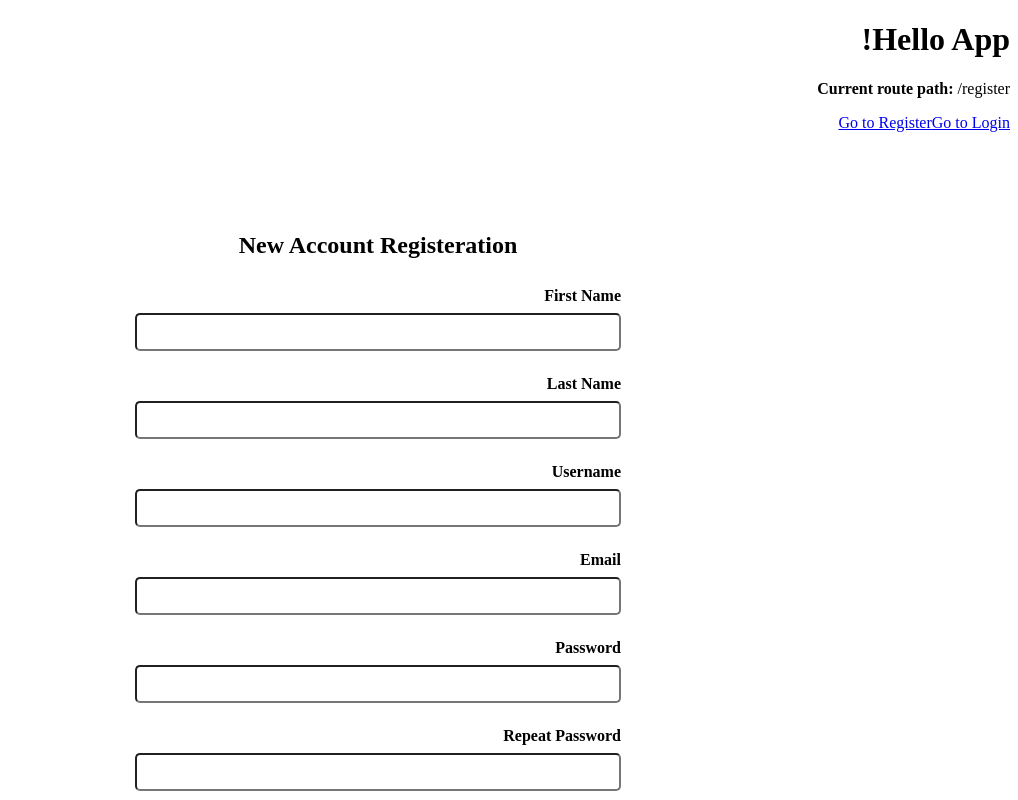
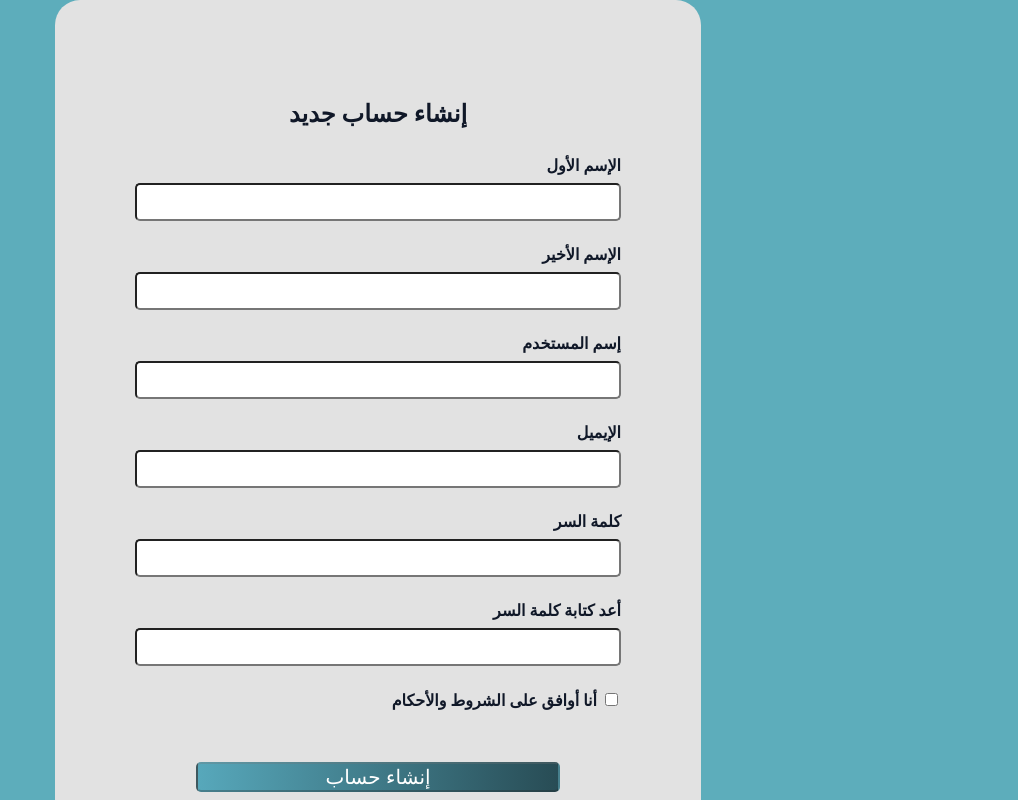
Before and after one commit to AboFawaz305/holberton-portfolio-project, a Vue app in the folder stage4/frontend/: page /register in a window 1280 px wide. Shown: the top 800 px of the page, without its empty margins (262-1280 px from the left). Built offline with nearby package versions, Linux system fonts and the light colour scheme.

Commit message:
complete registeration page styles store multiple emails per user support

```diff
--- a/stage4/frontend/index.html
+++ b/stage4/frontend/index.html
@@ -1,6 +1,5 @@
 <!doctype html>
 <html lang="ar" dir="rtl">
-
   <head>
     <meta charset="UTF-8" />
     <link rel="icon" href="/favicon.ico" />
@@ -8,9 +7,8 @@
     <title>Vite App</title>
   </head>
 
-<body">
+  <body>
     <div id="app"></div>
     <script type="module" src="/src/main.ts"></script>
   </body>
-
 </html>
--- a/stage4/frontend/src/App.vue
+++ b/stage4/frontend/src/App.vue
@@ -1,12 +1,6 @@
 <script setup lang="ts"></script>
 
 <template>
-  <h1>Hello App!</h1>
-  <p><strong>Current route path:</strong> {{ $route.fullPath }}</p>
-  <nav>
-    <RouterLink to="/register">Go to Register</RouterLink>
-    <RouterLink to="/login">Go to Login</RouterLink>
-  </nav>
   <main>
     <RouterView />
   </main>
--- a/stage4/frontend/src/main.ts
+++ b/stage4/frontend/src/main.ts
@@ -1,6 +1,8 @@
 import { createApp } from 'vue'
 import App from './App.vue'
 import router from './router'
+
+import './styles/global.scss'
 
 const app = createApp(App)
 
--- a/stage4/frontend/src/router/RegisterView.vue
+++ b/stage4/frontend/src/router/RegisterView.vue
@@ -5,16 +5,28 @@ export default {
   data() {
     return {
       registerationFormSchema: object({
-        firstname: string().required().min(3).max(25),
-        lastname: string().required().min(3).max(25),
-        username: string().required().min(3).max(25),
-        email: string().required().email(),
-        password: string().required().min(8).max(50),
+        firstname: string()
+          .required('هذا الحقل إلزامي')
+          .min(3, 'أدخل على الأقل ٣ أحرف')
+          .max(25, 'هذا الحقل يجب ألا يتعدى ٢٥ حرف'),
+        lastname: string()
+          .required('هذا الحقل إلزامي')
+          .min(3, 'أدخل على الأقل ٣ أحرف')
+          .max(25, 'هذا الحقل يجب ألا يتعدى ٢٥ حرف'),
+        username: string()
+          .required('هذا الحقل إلزامي')
+          .min(3, 'أدخل على الأقل ٣ أحرف')
+          .max(25, 'هذا الحقل يجب ألا يتعدى ٢٥ حرف'),
+        email: string().required('هذا الحقل إلزامي').email('يجب أن يكون الإيميل صالحا'),
+        password: string()
+          .required('هذا الحقل إلزامي')
+          .min(8, 'أدخل على الأقل ٨ أحرف')
+          .max(50, 'هذا الحقل يجب ألا يتعدى ٥٠ حرف'),
         repeatPassword: string()
-          .required()
-          .min(8)
-          .max(50)
-          .oneOf([yupRef('password')], 'Passwords dont match'),
+          .required('هذا الحقل إلزامي')
+          .min(8, 'أدخل على الأقل ٨ أحرف')
+          .max(50, 'هذا الحقل يجب ألا يتعدى ٥٠ حرف')
+          .oneOf([yupRef('password')], 'كلمات السر لا تتطابق'),
       }),
       registerationErrorMessage: '',
       registerationSucccessMessage: '',
@@ -48,33 +60,34 @@ export default {
         return
       }
       this.registerationErrorMessage = ''
-      this.registerationSucccessMessage = 'Registeratoin done sucessfully'
+      this.registerationSucccessMessage = 'تم إنشاء الحساب بنجاح'
       this.$router.push('/')
     },
   },
 }
 </script>
 <template>
+  <div class="container">
     <Form @submit="onSubmit" :validation-schema="registerationFormSchema">
-    <h2>New Account Registeration</h2>
+      <h2>إنشاء حساب جديد</h2>
       <p v-if="registerationErrorMessage.length">{{ registerationErrorMessage }}</p>
       <p v-if="registerationSucccessMessage.length">{{ registerationSucccessMessage }}</p>
-    <label for="firstname">First Name</label>
+      <label for="firstname">الإسم الأول</label>
       <ErrorMessage name="firstname" />
       <Field id="firstname" name="firstname" />
-    <label for="lastname">Last Name</label>
+      <label for="lastname">الإسم الأخير</label>
       <ErrorMessage name="lastname" />
       <Field id="lastname" name="lastname" />
-    <label for="username"> Username</label>
+      <label for="username">إسم المستخدم</label>
       <ErrorMessage name="username" />
       <Field id="username" name="username" />
-    <label for="email">Email</label>
+      <label for="email">الإيميل</label>
       <ErrorMessage name="email" />
       <Field id="email" name="email" />
-    <label for="password">Password</label>
+      <label for="password">كلمة السر</label>
       <ErrorMessage name="password" />
       <Field id="password" name="password" type="password" />
-    <label for="repeatPassword">Repeat Password</label>
+      <label for="repeatPassword">أعد كتابة كلمة السر</label>
       <ErrorMessage name="repeatPassword" />
       <Field id="repeatPassword" name="repeatPassword" type="password" />
       <label for="termsAndConditions">
@@ -84,14 +97,20 @@ export default {
           v-model="isTheUserAgreeToTermsAndConditions"
           type="checkbox"
         />
-      I agree to the terms and conditions.
+        أنا أوافق على الشروط والأحكام
       </label>
-    <button :disabled="!isTheUserAgreeToTermsAndConditions" type="submit">Register</button>
+      <button :disabled="!isTheUserAgreeToTermsAndConditions" type="submit">إنشاء حساب</button>
     </Form>
+  </div>
 </template>
-<style scoped>
+<style scoped lang="scss">
+:root {
+}
 * {
   /* border: 1px red solid; */
+}
+.container {
+  background-color: #5dadbb;
 }
 
 h2 {
@@ -106,6 +125,7 @@ form {
   padding: 5em;
   gap: 0.5em;
   border-radius: 25px;
+  background-color: #e2e2e2;
 }
 
 label {
@@ -118,6 +138,7 @@ input {
   color: inherit;
   padding: 0.5em;
   border-radius: 5px;
+  border-color: linear-gradient(90deg, rgba(24, 137, 165, 1) 0%, rgba(97, 175, 188, 1) 100%);
 }
 
 form button {
@@ -125,6 +146,13 @@ form button {
   margin-top: 2rem;
   margin-inline: 12.5%;
   border-radius: 5px;
+  background: #57a8bb;
+  background: linear-gradient(90deg, rgba(87, 168, 187, 1) 0%, rgba(40, 76, 85, 1) 100%);
+  color: white;
+}
+
+span[role='alert'] {
+  color: red;
 }
 
 @media screen and (max-width: 586px) {
--- /dev/null
+++ b/stage4/frontend/src/styles/colorscheme.scss
@@ -0,0 +1,17 @@
+// Colors Palette
+$background: #FFFFFF;
+$foreground: #101828;
+$red: #F16715;
+$green: #24BF5B;
+$blue: #06B6D4;
+$yellow: #F2B90C;
+
+// Assign defaule colors
+:root {
+  background-color: $background;
+  color: $foreground;
+}
+
+* {
+  color: inherit;
+}
--- /dev/null
+++ b/stage4/frontend/src/styles/global.scss
@@ -0,0 +1,16 @@
+@use "colorscheme.scss" as cs;
+
+body {
+  margin: 0;
+}
+
+#app main {
+  display: flex;
+  flex-direction: column;
+  min-height: 100vh;
+  min-width:100vw;
+}
+
+#app main > * {
+  flex-grow: 1;
+}
```
Also changed, not shown: 1 other file (tests, documents, lock files or other folders). Lines whose indentation alone changed are shown as unchanged.
